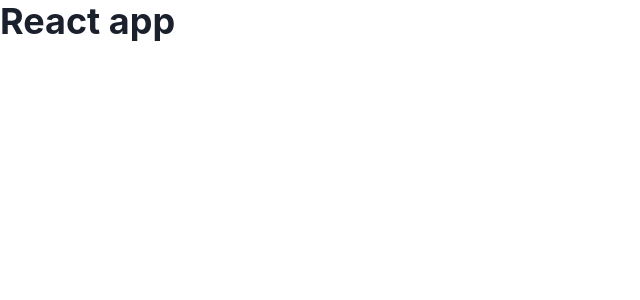
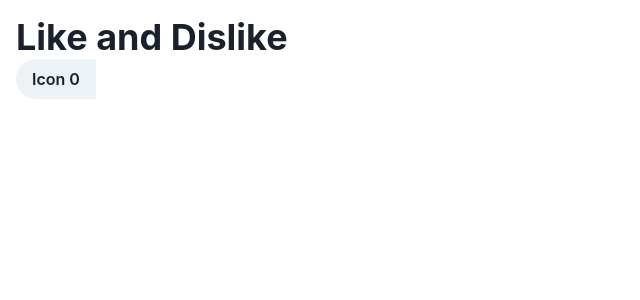
Before and after one commit to chrisvasqm/react-like-dislike, a React (Vite) app: page / in a window 1280 px wide. Shown: the top 300 px of the page, without its empty margins (0-640 px from the left). Built offline with nearby package versions, Linux system fonts and the light colour scheme.

Commit message:
Add basic Like component

```diff
--- a/src/App.tsx
+++ b/src/App.tsx
@@ -1,8 +1,16 @@
-import { Heading } from "@chakra-ui/react";
+import { Box, Heading } from "@chakra-ui/react";
+import Like from "./components/Like";
+import { useState } from "react";
 
 function App() {
+  const [isLiked, setIsLiked] = useState(false);
+  const [count, setCount] = useState(0);
+
   return (
-    <Heading>React app</Heading>
+    <Box padding={4}>
+      <Heading>Like and Dislike</Heading>
+      <Like isLiked={isLiked} count={count} />
+    </Box>
   )
 }
 
--- /dev/null
+++ b/src/components/Like.tsx
@@ -0,0 +1,20 @@
+import { Button } from "@chakra-ui/react";
+
+interface Props {
+    isLiked: boolean;
+    count: number;
+}
+
+function Like({ isLiked, count }: Props) {
+    return (
+        <Button
+            borderTopLeftRadius={'20px'}
+            borderBottomLeftRadius={'20px'}
+            borderTopRightRadius={'0px'}
+            borderBottomRightRadius={'0px'}>
+            Icon {count}
+        </Button>
+    )
+}
+
+export default Like;
```
